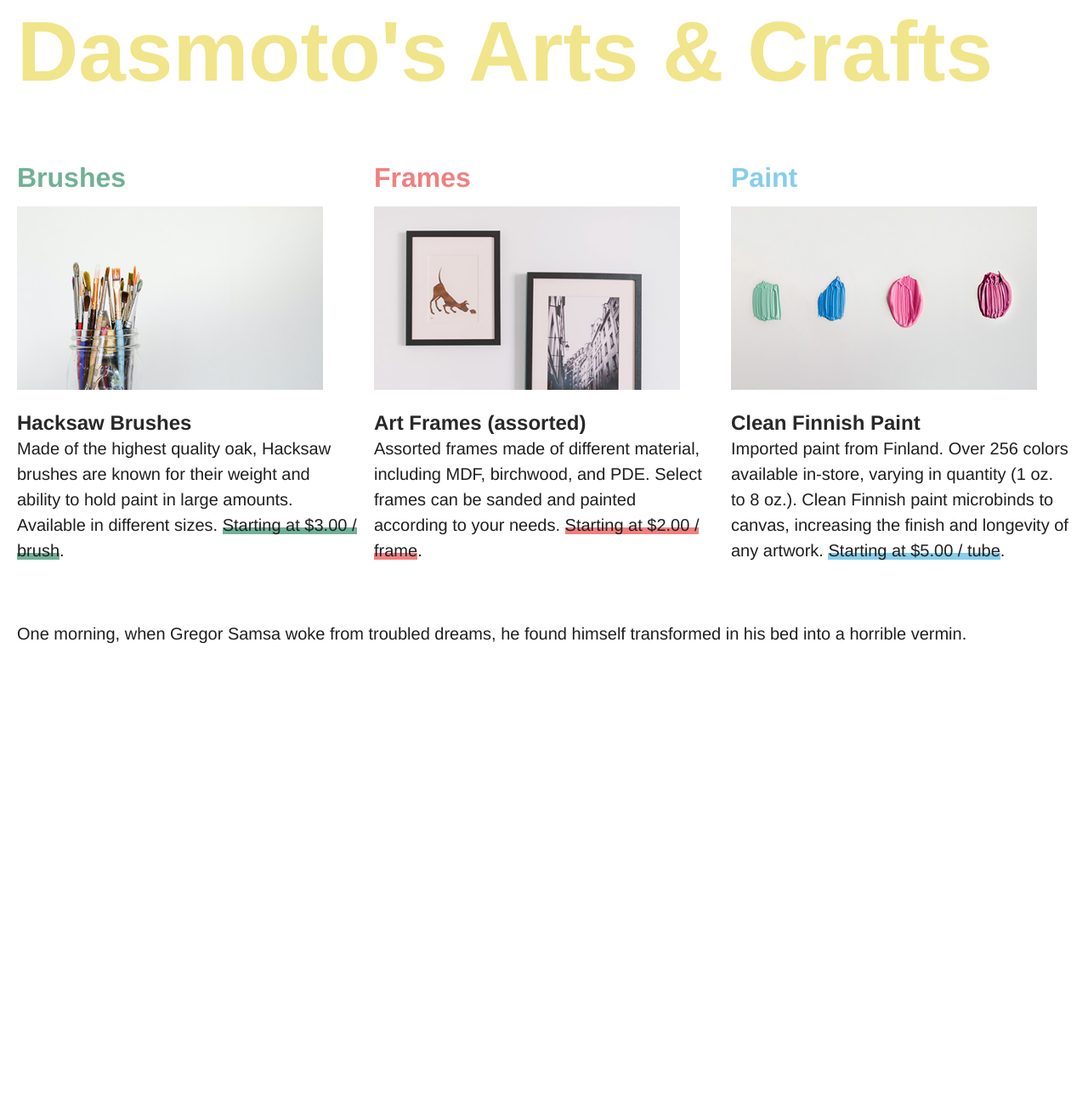
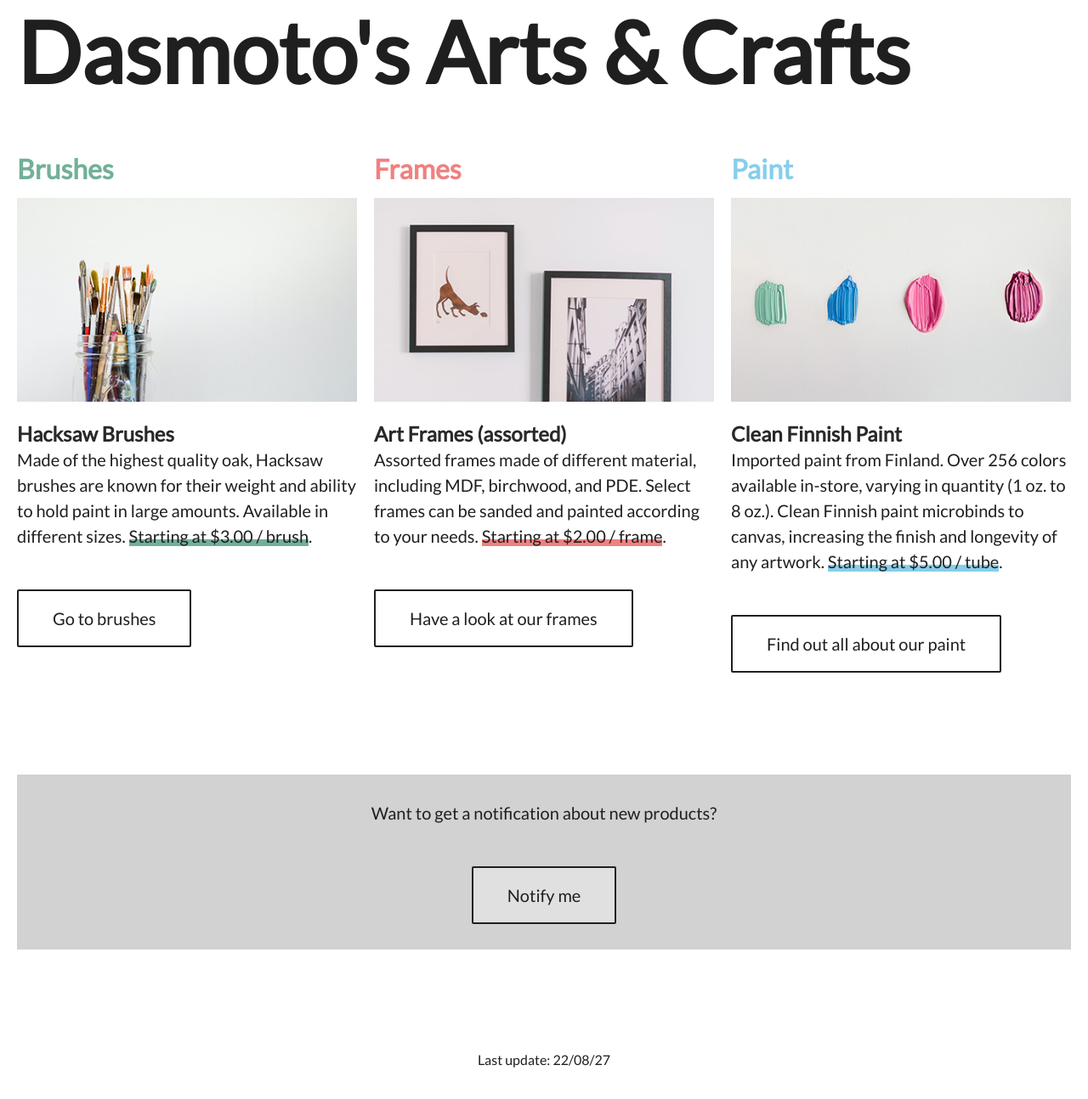
Before and after one commit to kaybee24/dasmotos-art-project, a plain HTML site: page index.html in a window 1280 px wide. Shown: the whole page at 85% size. Before the commit the page ends 809 px from the top, so only its background shows below. Drawn offline with Linux system fonts and the light colour scheme.

Commit message:
added buttons, some styling and a JavaScript alert

```diff
--- a/index.html
+++ b/index.html
@@ -1,10 +1,14 @@
 <!DOCTYPE html>
 <html lang="en">
+
 <head>
   <meta charset="UTF-8" />
   <meta http-equiv="X-UA-Compatible" content="IE=edge" />
   <meta name="viewport" content="width=device-width, initial-scale=1.0" />
   <title>Dasmoto's Arts & Crafts</title>
+  <link rel="preconnect" href="https://fonts.googleapis.com">
+  <link rel="preconnect" href="https://fonts.gstatic.com" crossorigin>
+  <link href="https://fonts.googleapis.com/css2?family=Lato&display=swap" rel="stylesheet">
   <link rel="stylesheet" href="resources/reset.css" />
   <link rel="stylesheet" href="resources/grid.css" />
   <link rel="stylesheet" href="resources/style.css" />
@@ -26,6 +30,7 @@
         different sizes.
         <span class="price">Starting at $3.00 / brush</span>.
       </p>
+      <a class="btn btn-primary" href="#">Go to brushes</a>
     </div>
 
     <div id="content-2">
@@ -38,6 +43,7 @@
         needs.
         <span class="price">Starting at $2.00 / frame</span>.
       </p>
+      <a class="btn btn-primary" href="#">Have a look at our frames</a>
     </div>
 
     <div id="content-3">
@@ -50,13 +56,27 @@
         to canvas, increasing the finish and longevity of any artwork.
         <span class="price">Starting at $5.00 / tube</span>.
       </p>
+      <a class="btn btn-primary" href="#">Find out all about our paint</a>
     </div>
+
+    <div id="content-teaser">
+      <p>Want to get a notification about new products?</p>
+      <a class="btn btn-secondary" onclick="myFunction()">Notify me</a>
+    </div>
+
     <footer>
       <p>
-          One morning, when Gregor Samsa woke from troubled dreams, he found
-          himself transformed in his bed into a horrible vermin.
+        Last update: 22/08/27
       </p>
     </footer>
   </div>
+
+  <script>
+    function myFunction() {
+      alert("We will notify you!");
+    }
+  </script>
+
 </body>
+
 </html>
--- a/resources/grid.css
+++ b/resources/grid.css
@@ -4,6 +4,7 @@
   grid-template-areas:
     "header header header"
     "content-1 content-2 content-3"
+    "content-teaser content-teaser content-teaser"
     "footer footer footer";
   grid-gap: 1rem;
 }
@@ -24,11 +25,15 @@ header {
   grid-area: content-3;
 }
 
+#content-teaser {
+  grid-area: content-teaser;
+}
+
 footer {
   grid-area: footer;
 }
 
-@media (max-width: 600px) {
+@media (max-width: 768px) {
   .container {
     grid-template-columns: 1fr;
     grid-template-areas:
@@ -36,6 +41,7 @@ footer {
       "content-1"
       "content-2"
       "content-3"
+      "content-teaser"
       "footer";
   }
 }
--- a/resources/reset.css
+++ b/resources/reset.css
@@ -1,5 +1,5 @@
 :root {
-    font: 20px/1.2 "Helvetica", sans-serif; /* 20 * 1.2 = 24px */
+    font: 20px/1.2 "Lato", Helvetica, sans-serif; /* 20 * 1.2 = 24px */
 }
 
 body,
--- a/resources/style.css
+++ b/resources/style.css
@@ -2,31 +2,51 @@
   margin: 0rem 1rem;
 }
 
+#content-1,
+#content-2,
+#content-3,
+#content-teaser {
+  margin-bottom: 5rem;
+}
+
+#content-teaser {
+  background-color: rgba(31, 31, 31, .2);
+  text-align: center;
+  width: 100%;
+  padding: 1.5rem 0rem;
+}
+
 h1 {
-  font: 700 5rem/1.2 "Helvetica";
-  color: rgb(240, 229, 139, 1);
-  margin-bottom: 2.5rem;
+  font: 700 5rem/1.2 "Lato";
+  color: rgb(31, 31, 31);
+  margin-bottom: 2rem;
 }
+
 h2 {
-  font: 700 1.6rem/1.2 "Helvetica";
+  font: 700 1.6rem/1.2 "Lato";
   margin-bottom: 0.75rem;;
 }
+
 #content-1 h2 {
   color: rgba(113, 176, 151, 1);
 }
+
 #content-2 h2 {
   color: rgba(240, 128, 128, 1);
 }
+
 #content-3 h2 {
   color: rgba(134, 206, 235, 1);
 }
+
 h3 {
-  font: 700 1.2rem/1.2 "Helvetica";
+  font: 700 1.2rem/1.2 "Lato";
   color: rgb(41, 41, 41);
   margin-top: 1rem;
 }
+
 p {
-  font: 400 1rem/1.5 "Helvetica";
+  font: 400 1rem/1.5 "Lato";
   color: rgb(31, 31, 31);
   margin-bottom: 2.4rem;
 }
@@ -44,7 +64,45 @@ p {
 }
 
 .img-3cols {
-  width: 90%;
+  width: 100%;
+}
+
+.btn {
+  display: inline-block;
+  border-radius: 2px;
+  padding: 1rem 2rem;
+  transition-duration: 0.4s;
+  cursor: pointer;
+}
+
+.btn-primary {
+  background-color: white;
+  color: rgb(31, 31, 31);
+  border: 2px solid rgb(31, 31, 31);
+}
+
+.btn-primary:hover {
+  background-color: rgb(31, 31, 31);
+  color: white;
+}
+
+.btn-secondary {
+  background-color: rgb(255, 255, 255, .3);
+  color: rgb(31, 31, 31);
+  border: 2px solid rgb(31, 31, 31);
+  border-radius: 2px;
+  padding: 1rem 2rem;
+  transition-duration: 0.4s;
+}
+
+.btn-secondary:hover {
+  background-color: rgb(31, 31, 31);
+  color: white;
+}
+
+footer p {
+  font: 300 0.8rem/1.2 "Lato";
+  text-align: center;
 }
 
 @media (max-width: 768px) {
```
Also changed, not shown: 1 other file. Lines whose indentation alone changed are shown as unchanged.
